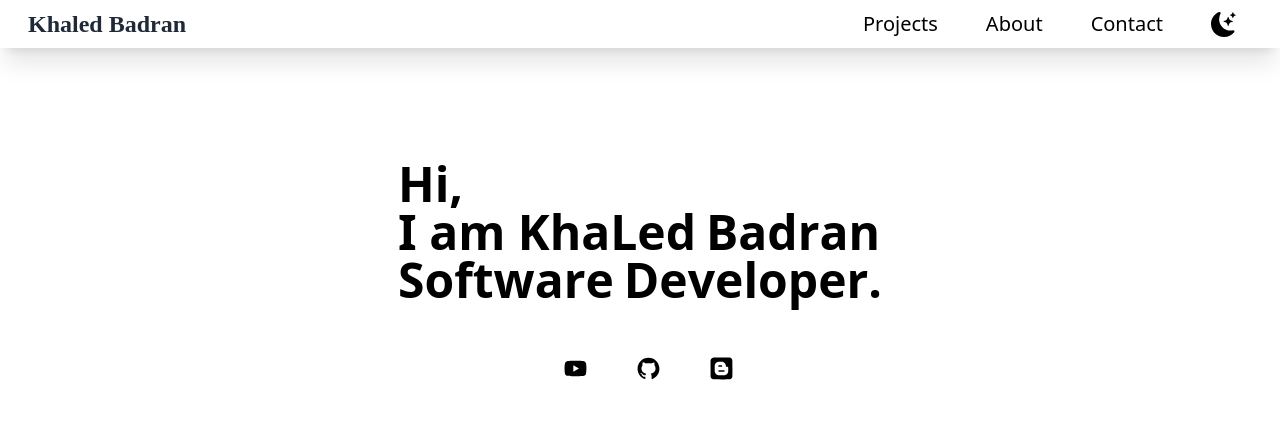
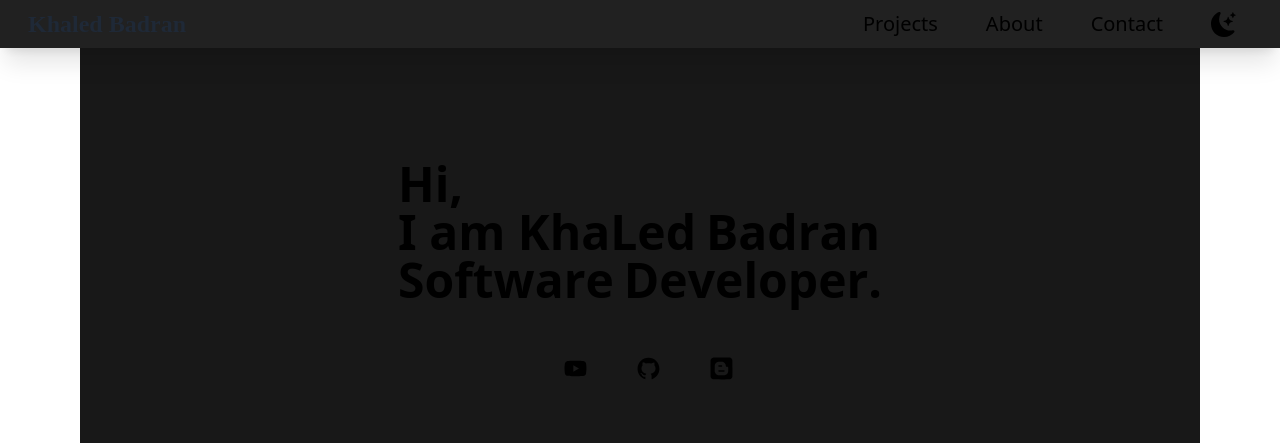
Before and after one commit to KhaledBadranDev/portfolio, a React (Create React App) app: page / in a window 1280 px wide. Shown: the top 443 px of the page. Built offline with nearby package versions, Linux system fonts and the light colour scheme; the HTML template or start-up script is replaced by a standard one.

Commit message:
WIP: basics of darkMode

```diff
--- a/src/App.js
+++ b/src/App.js
@@ -5,15 +5,22 @@ import About from './components/About';
 import Contact from './components/Contact';
 import Footer from './components/Footer';
 
+import {createContext} from 'react'
+
+export const darkModeContext = createContext()
+
 function App() {
+// dark mode home page #181818
 	return (
 		<div className="container mx-auto md:px-20">
+			<darkModeContext.Provider value={true}>
 				<Navbar />
 				<Home />
 				<Projects />
 				<About />
 				<Contact />
 				<Footer />
+			</darkModeContext.Provider>
 		</div>
 	);
 }
--- a/src/components/Home.jsx
+++ b/src/components/Home.jsx
@@ -1,10 +1,13 @@
-import { useEffect, useState } from 'react'
+import { useEffect, useState, useContext } from 'react'
 import AnimatedLetters from './AnimatedLetters'
 import { AiFillYoutube, AiFillGithub } from "react-icons/ai"
 import { FaBlogger } from "react-icons/fa"
 
+import { darkModeContext } from "../App.js"
+
 const Home = () => {
     const [letterClass, setLetterClass] = useState('text-animate')
+    const darkMode = useContext(darkModeContext)
 
     const nameArr = ['K', 'h', 'a', 'L', 'e', 'd', ' ', 'B', 'a', 'd', 'r', 'a', 'n']
     const jobArr = ['S', 'o', 'f', 't', 'w', 'a', 'r', 'e', ' ', 'D', 'e', 'v', 'e', 'l', 'o', 'p', 'e', 'r', '.']
@@ -16,7 +19,8 @@ const Home = () => {
     }, [])
 
     return (
-        <section className="mt-40 mb-40" id="home">
+        <div className={darkMode ? "dark" : ""}>
+            <section className="pt-40 pb-40 dark:bg-[#181818]" id="home">
                 <header className="mb-10 flex place-content-center">
                     <h1 className="text-5xl font-bold">
                         <span className={letterClass}>H</span>
@@ -52,6 +56,7 @@ const Home = () => {
                     </a>
                 </figure>
             </section>
+        </div>
     )
 }
 
--- a/src/components/Navbar.jsx
+++ b/src/components/Navbar.jsx
@@ -1,14 +1,17 @@
-import { useState } from 'react'
+import { useState, useContext } from 'react'
 import AnchorLink from 'react-anchor-link-smooth-scroll'
 import { ImMenu3, ImMenu4 } from "react-icons/im";
 import { BsFillMoonStarsFill } from "react-icons/bs";
 
+import { darkModeContext } from "../App.js"
+
 const Navbar = () => {
     const [open, setOpen] = useState(false);
-
+    const [darkMode, setDarkMode] = useState(useContext(darkModeContext));
     return (
-        <navbar className='z-20 shadow-xl w-full fixed top-0 left-0'>
-            <div className='container mx-auto px-20 sm:px-7 py-2 sm:flex items-center justify-between bg-white'>
+        <div className={darkMode ? "dark" : ""}>
+            <nav className="z-20 shadow-xl w-full fixed top-0 left-0 bg-white dark:bg-[#212121]">
+                <div className='container mx-auto px-20 sm:px-7 py-2 sm:flex items-center justify-between'>
                     <span className='font-bold text-2xl flex items-center font-[Poppins] text-gray-800'>
                         <AnchorLink href="#home">
                             Khaled Badran
@@ -18,8 +21,8 @@ const Navbar = () => {
                     <div onClick={() => setOpen(!open)} className='text-3xl absolute right-4 top-1 cursor-pointer sm:hidden'>
                         {open ? <ImMenu4 style={{ fontSize: '40px' }} /> : <ImMenu3 style={{ fontSize: '40px' }} />}
                     </div>
-
-                <ul className={`sm:flex grid justify-items-end sm:items-center sm:pb-0 pb-6 absolute sm:static bg-white shadow-xl sm:shadow-none sm:z-auto z-[-1] left-0 w-full sm:w-auto sm:pl-0 pl-9 transition-all duration-500 ease-in ${open ? 'top-0' : 'top-[-490px]'}`}>
+                    {/* //TODO: fix glitch while changing darkMode */}
+                    <ul className={`sm:flex grid justify-items-end sm:items-center sm:pb-0 pb-6 absolute sm:static dark:bg-[#212121] bg-white shadow-xl sm:shadow-none sm:z-auto z-[-1] left-0 w-full sm:w-auto sm:pl-0 pl-9 transition-all duration-500 ease-in ${open ? 'top-0' : 'top-[-490px]'}`}>
                         <li className="sm:ml-8 mr-4 text-xl sm:my-0 mt-16">
                             <AnchorLink href="#projects" className='hover:text-indigo-700 duration-300'>
                                 Projects
@@ -36,12 +39,12 @@ const Navbar = () => {
                             </AnchorLink>
                         </li>
                         <li>
-                        <BsFillMoonStarsFill className="sm:ml-8 mr-4 text-xl sm:my-0 mt-5 hover:text-indigo-700 duration-300" style={{ fontSize: '25px' }} />
+                            <BsFillMoonStarsFill onClick={() => setDarkMode(!darkMode)} className="sm:ml-8 mr-4 text-xl sm:my-0 mt-5 hover:text-indigo-700 duration-300" style={{ fontSize: '25px' }} />
                         </li>
                     </ul>
                 </div>
-        </navbar>
-
+            </nav>
+        </div>
     );
 }
 
--- a/tailwind.config.js
+++ b/tailwind.config.js
@@ -7,4 +7,5 @@ module.exports = {
     extend: {},
   },
   plugins: [],
+  darkMode: "class",
 }
```
Lines whose indentation alone changed are shown as unchanged.
